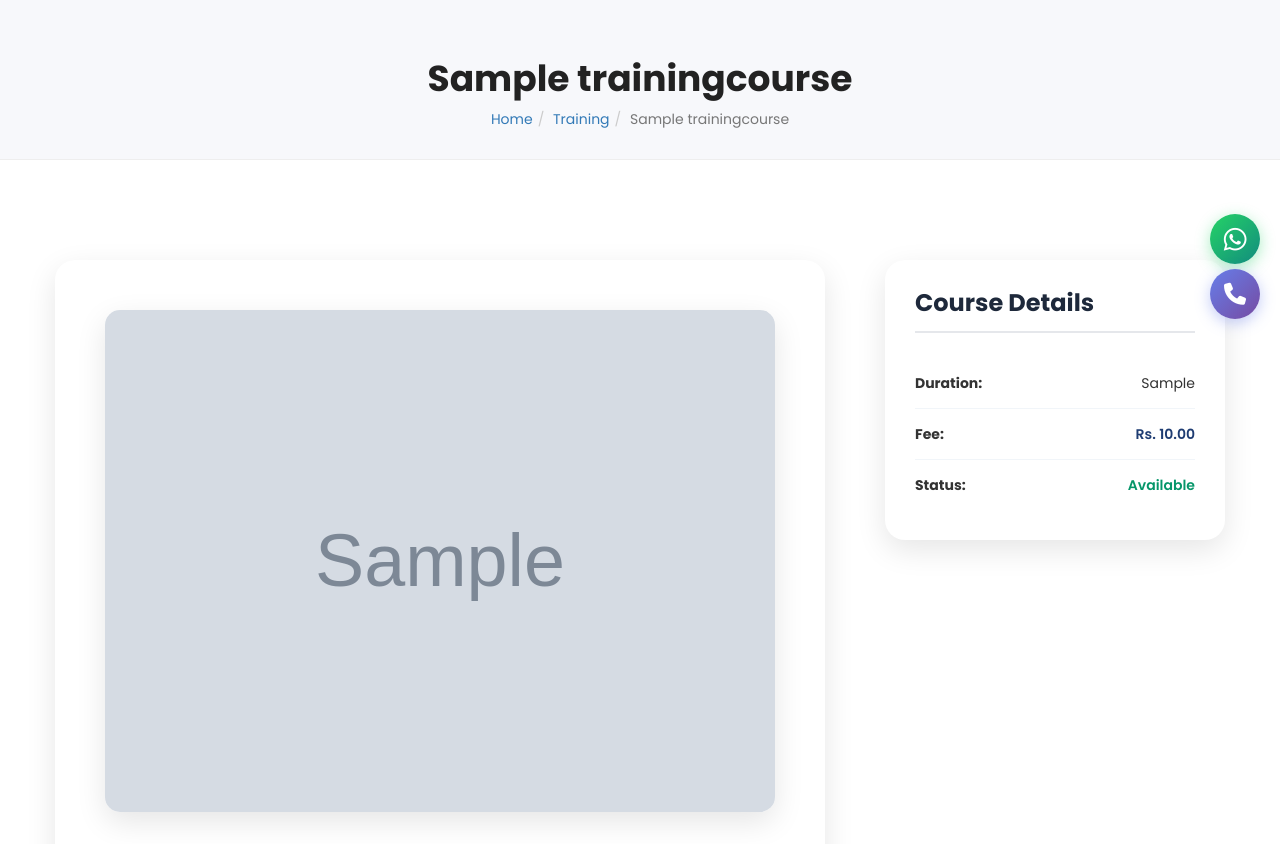
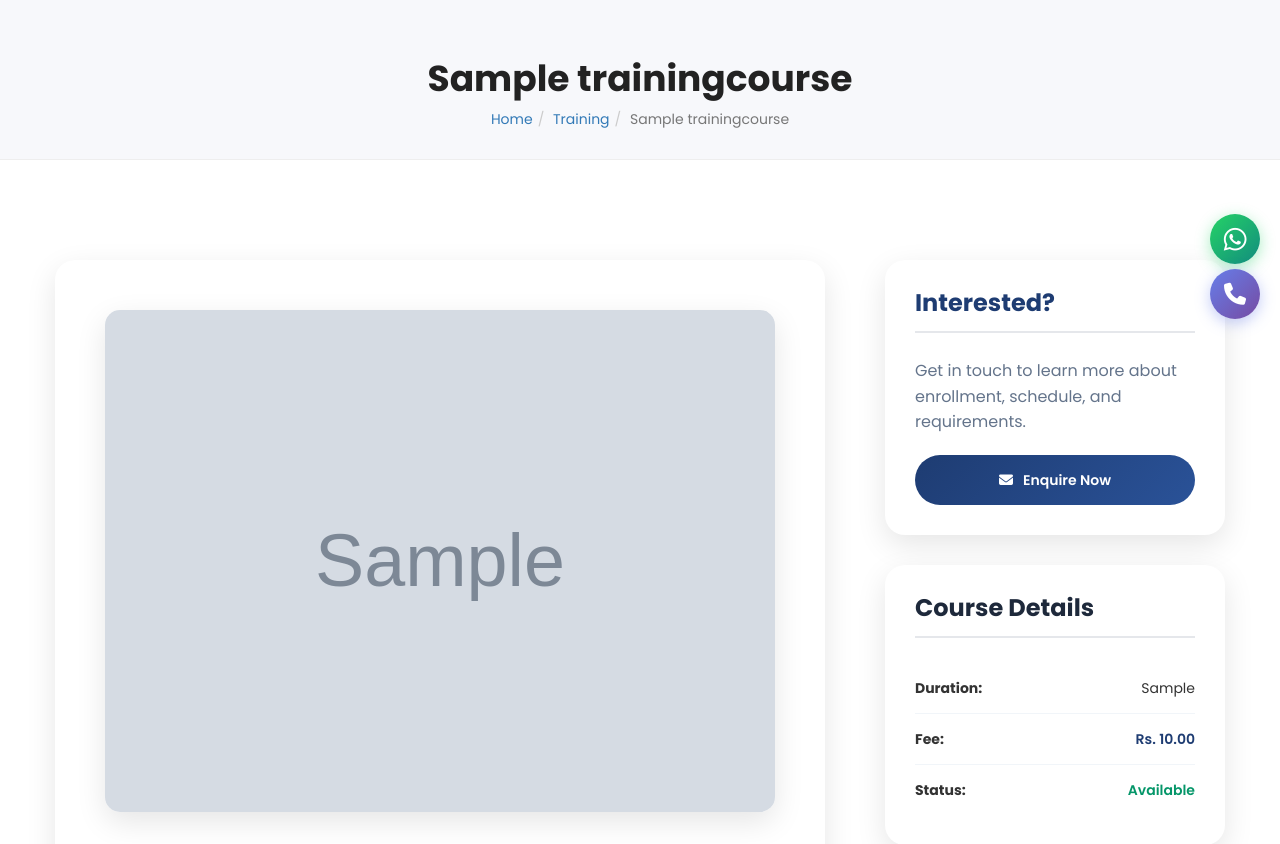
Before and after one commit to Achyutdhital/bluediamondproject, a Django app: page /training-courses/sample/ in a window 1280 px wide. Shown: the part 406-1250 px from the top of the page. Run offline with Django 5.2, Linux system fonts and the light colour scheme; tables that the repository leaves empty hold one stand-in row (values such as "Sample post"); grey boxes marked "Sample" are stand-in pictures; some libraries are stand-ins or nearby versions.

Commit message:
Refactor: Enhance Services and TrainingCourse models with auto-assign sort_order; update admin forms for improved usability; add thank you page for enquiry submissions

```diff
--- a/core/app/models.py
+++ b/core/app/models.py
@@ -287,6 +287,17 @@ class Services(models.Model):
         return self.name
 
     def save(self, *args, **kwargs):
+        # Auto-assign sort_order for new services
+        if not self.pk and self.sort_order == 0:
+            max_order = Services.objects.aggregate(models.Max('sort_order'))['sort_order__max']
+            self.sort_order = (max_order or 0) + 1
+        else:
+            # If editing and changing sort_order, adjust other services
+            if self.pk:
+                old_instance = Services.objects.filter(pk=self.pk).first()
+                if old_instance and old_instance.sort_order != self.sort_order:
+                    self._reorder_services(old_instance.sort_order, self.sort_order)
+
         # Auto-generate SEO if it doesn't exist
         if not self.seo_id:
             seo = SEO.objects.create(
@@ -297,6 +308,21 @@ class Services(models.Model):
             )
             self.seo = seo
         super().save(*args, **kwargs)
+
+    def _reorder_services(self, old_order, new_order):
+        """Reorder other services when sort_order changes"""
+        if new_order < old_order:
+            # Moving up: shift items between new_order and old_order down by 1
+            Services.objects.filter(
+                sort_order__gte=new_order,
+                sort_order__lt=old_order
+            ).exclude(pk=self.pk).update(sort_order=models.F('sort_order') + 1)
+        elif new_order > old_order:
+            # Moving down: shift items between old_order and new_order up by 1
+            Services.objects.filter(
+                sort_order__gt=old_order,
+                sort_order__lte=new_order
+            ).exclude(pk=self.pk).update(sort_order=models.F('sort_order') - 1)
 
     def get_seo_title(self):
         """Generate SEO-friendly title"""
@@ -535,6 +561,17 @@ class TrainingCourse(models.Model):
         return self.title
 
     def save(self, *args, **kwargs):
+        # Auto-assign sort_order for new courses
+        if not self.pk and self.sort_order == 0:
+            max_order = TrainingCourse.objects.aggregate(models.Max('sort_order'))['sort_order__max']
+            self.sort_order = (max_order or 0) + 1
+        else:
+            # If editing and changing sort_order, adjust other courses
+            if self.pk:
+                old_instance = TrainingCourse.objects.filter(pk=self.pk).first()
+                if old_instance and old_instance.sort_order != self.sort_order:
+                    self._reorder_courses(old_instance.sort_order, self.sort_order)
+
         # Auto-generate SEO if it doesn't exist
         if not self.seo_id:
             from django.utils.html import strip_tags
@@ -547,6 +584,21 @@ class TrainingCourse(models.Model):
             )
             self.seo = seo
         super().save(*args, **kwargs)
+
+    def _reorder_courses(self, old_order, new_order):
+        """Reorder other courses when sort_order changes"""
+        if new_order < old_order:
+            # Moving up: shift items between new_order and old_order down by 1
+            TrainingCourse.objects.filter(
+                sort_order__gte=new_order,
+                sort_order__lt=old_order
+            ).exclude(pk=self.pk).update(sort_order=models.F('sort_order') + 1)
+        elif new_order > old_order:
+            # Moving down: shift items between old_order and new_order up by 1
+            TrainingCourse.objects.filter(
+                sort_order__gt=old_order,
+                sort_order__lte=new_order
+            ).exclude(pk=self.pk).update(sort_order=models.F('sort_order') - 1)
 
     def get_seo_title(self):
         """Generate SEO-friendly title"""
--- a/core/app/templates/app/training_course_detail.html
+++ b/core/app/templates/app/training_course_detail.html
@@ -28,7 +28,7 @@
           <div class="enquiry-section">
             <h3>Interested in this course?</h3>
             <p>Contact us to learn more about enrollment, schedule, and requirements.</p>
-            <a href="{% url 'enquiry' %}" class="enquiry-btn">
+            <a href="{% url 'enquiry' %}?training={{ course.slug }}" class="enquiry-btn">
               <i class="fa fa-envelope"></i>
               Enquire Now
             </a>
@@ -48,6 +48,16 @@
       <div class="col-lg-4 col-md-12">
         <div style="position: relative;">
           <aside class="course-sidebar sticky-sidebar">
+            <!-- Enquire Now Widget - Top Priority -->
+            <div class="sidebar-widget enquire-widget">
+              <h3 class="widget-title">Interested?</h3>
+              <p class="enquire-widget-text">Get in touch to learn more about enrollment, schedule, and requirements.</p>
+              <a href="{% url 'enquiry' %}?training={{ course.slug }}" class="enquiry-btn-full">
+                <i class="fa fa-envelope"></i>
+                Enquire Now
+              </a>
+            </div>
+
             <div class="sidebar-widget">
             <h3 class="widget-title">Course Details</h3>
             <div class="course-info">
@@ -179,6 +189,45 @@
   background: #2a5298;
   color: white;
   transform: translateY(-2px);
+}
+
+/* Enquire Widget in Sidebar */
+.enquire-widget {
+  background: white;
+  color: #333 !important;
+}
+
+.enquire-widget .widget-title {
+  color: #1e3c72 !important;
+  border-bottom-color: #e5e7eb;
+}
+
+.enquire-widget-text {
+  color: #64748b !important;
+  margin-bottom: 20px;
+  line-height: 1.6;
+}
+
+.enquiry-btn-full {
+  display: flex;
+  align-items: center;
+  justify-content: center;
+  gap: 10px;
+  background: linear-gradient(135deg, #1e3c72 0%, #2a5298 100%);
+  color: white;
+  padding: 15px 30px;
+  border-radius: 50px;
+  text-decoration: none;
+  font-weight: 600;
+  transition: all 0.3s ease;
+  width: 100%;
+}
+
+.enquiry-btn-full:hover {
+  background: linear-gradient(135deg, #2a5298 0%, #1e3c72 100%);
+  color: white;
+  transform: translateY(-2px);
+  box-shadow: 0 5px 20px rgba(0,0,0,0.2);
 }
 
 /* Back to Courses */
--- a/core/app/templates/app/training_courses.html
+++ b/core/app/templates/app/training_courses.html
@@ -42,7 +42,7 @@
 
           <div class="card-actions">
             <a href="{% url 'training_course_detail' course.slug %}" class="btn-primary">Learn More</a>
-            <a href="{% url 'enquiry' %}" class="btn-secondary">Enquire Now</a>
+            <a href="{% url 'enquiry' %}?training={{ course.slug }}" class="btn-secondary">Enquire Now</a>
           </div>
         </div>
       </article>
--- a/core/app/urls.py
+++ b/core/app/urls.py
@@ -29,6 +29,7 @@ urlpatterns = [
     path('training-courses/<slug:slug>/', views.training_course_detail, name='training_course_detail'),
     path('enquiry/', views.enquiry, name='enquiry'),
     path('contact/', views.contact, name='contact'),
+    path('thank-you/', views.thank_you, name='thank_you'),
     path('privacy-policy/', views.privacy_policy, name='privacy_policy'),
     path('terms-and-conditions/', views.terms_and_conditions, name='terms_and_conditions'),
 ]
--- a/core/app/views.py
+++ b/core/app/views.py
@@ -188,16 +188,35 @@ def gallery(request):
 
 def enquiry(request):
     """Enquiry page for services and training courses"""
+    # Get service or training slug from URL parameter
+    service_slug = request.GET.get('service')
+    training_slug = request.GET.get('training')
+
     if request.method == 'POST':
         form = EnquiryForm(request.POST)
         if form.is_valid():
             form.save()
-            messages.success(request, 'Thank you for your enquiry! We will contact you shortly.')
-            return redirect('enquiry')
+            # Redirect to thank you page with success message
+            request.session['thank_you_message'] = 'Thank you for your enquiry! We will contact you shortly.'
+            return redirect('thank_you')
         else:
             messages.error(request, 'Please correct the errors below.')
     else:
-        form = EnquiryForm()
+        # Pre-fill form if service or training is specified in URL
+        initial = {}
+        if service_slug:
+            try:
+                service = Services.objects.get(slug=service_slug, is_active=True)
+                initial['service'] = service
+            except Services.DoesNotExist:
+                pass
+        elif training_slug:
+            try:
+                training = TrainingCourse.objects.get(slug=training_slug, is_active=True)
+                initial['training_course'] = training
+            except TrainingCourse.DoesNotExist:
+                pass
+        form = EnquiryForm(initial=initial)
 
     # SEO data
     seo_data = SEOHelper.get_page_seo_data(
@@ -233,8 +252,9 @@ def contact(request):
                 phone_number=phone_number,
                 message=message or ''
             )
-            messages.success(request, 'Thank you for contacting us! We will get back to you soon.')
-            return redirect('contact')
+            # Redirect to thank you page with success message
+            request.session['thank_you_message'] = 'Thank you for contacting us! We will get back to you soon.'
+            return redirect('thank_you')
         else:
             messages.error(request, 'Please fill in all required fields.')
 
@@ -393,6 +413,28 @@ def training_course_detail(request, slug):
     return render(request, 'app/training_course_detail.html', context)
 
 
+def thank_you(request):
+    """Thank you page after form submission"""
+    # Get custom message from session or use default
+    message = request.session.pop('thank_you_message', None)
+
+    # SEO data
+    seo_data = SEOHelper.get_page_seo_data(
+        page_type='default',
+        request=request,
+        meta_title='Thank You - Blue Diamond Service Center',
+        meta_description='Thank you for contacting Blue Diamond Service Center. We will get back to you soon.',
+        meta_keywords='thank you, confirmation'
+    )
+
+    context = {
+        'message': message,
+        **get_common_context(),
+        **seo_data,
+    }
+    return render(request, 'app/thankyou.html', context)
+
+
 def custom_404_view(request, exception):
     """Custom 404 error page"""
     context = {
```
Also changed, not shown: core/app/admin.py (+12 -0 lines), core/app/forms.py (+8 -0 lines), core/app/templates/app/thankyou.html (added, +36 -0 lines), core/dashboard/forms.py (+16 -2 lines).
